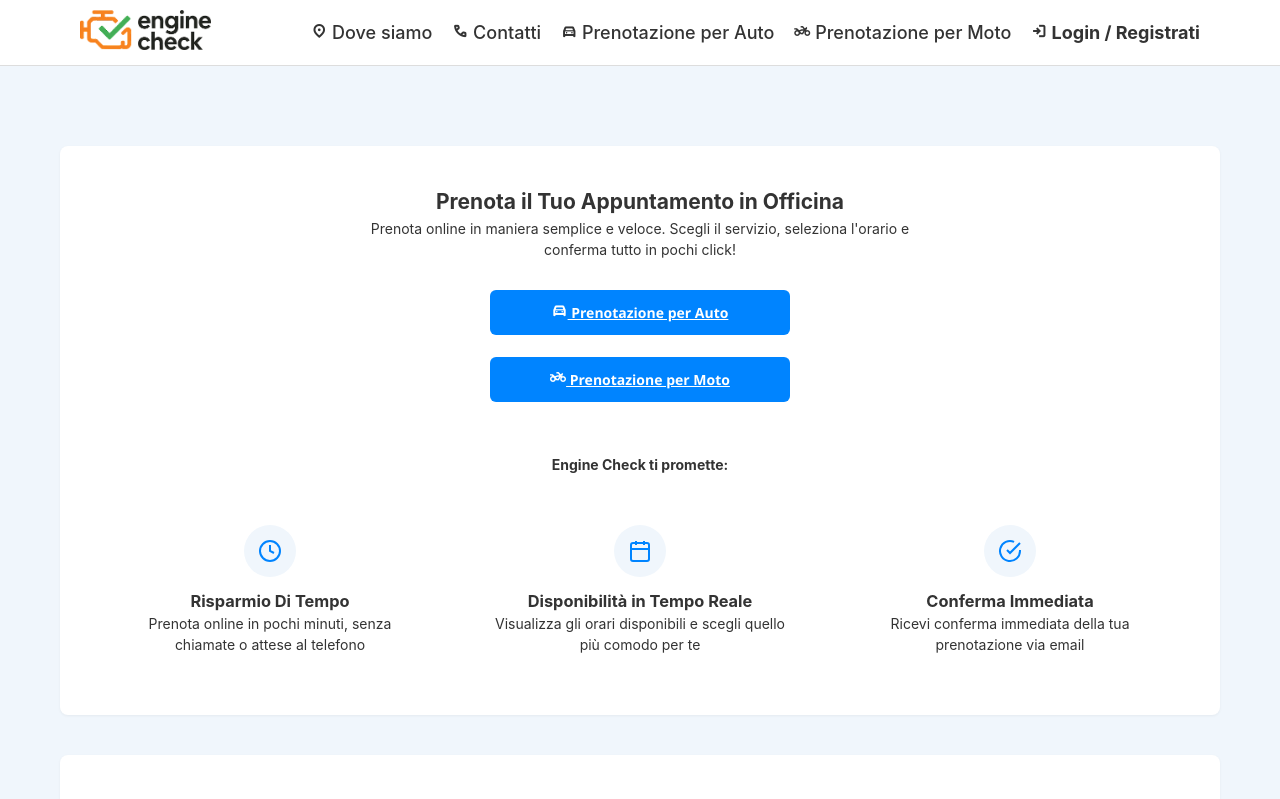
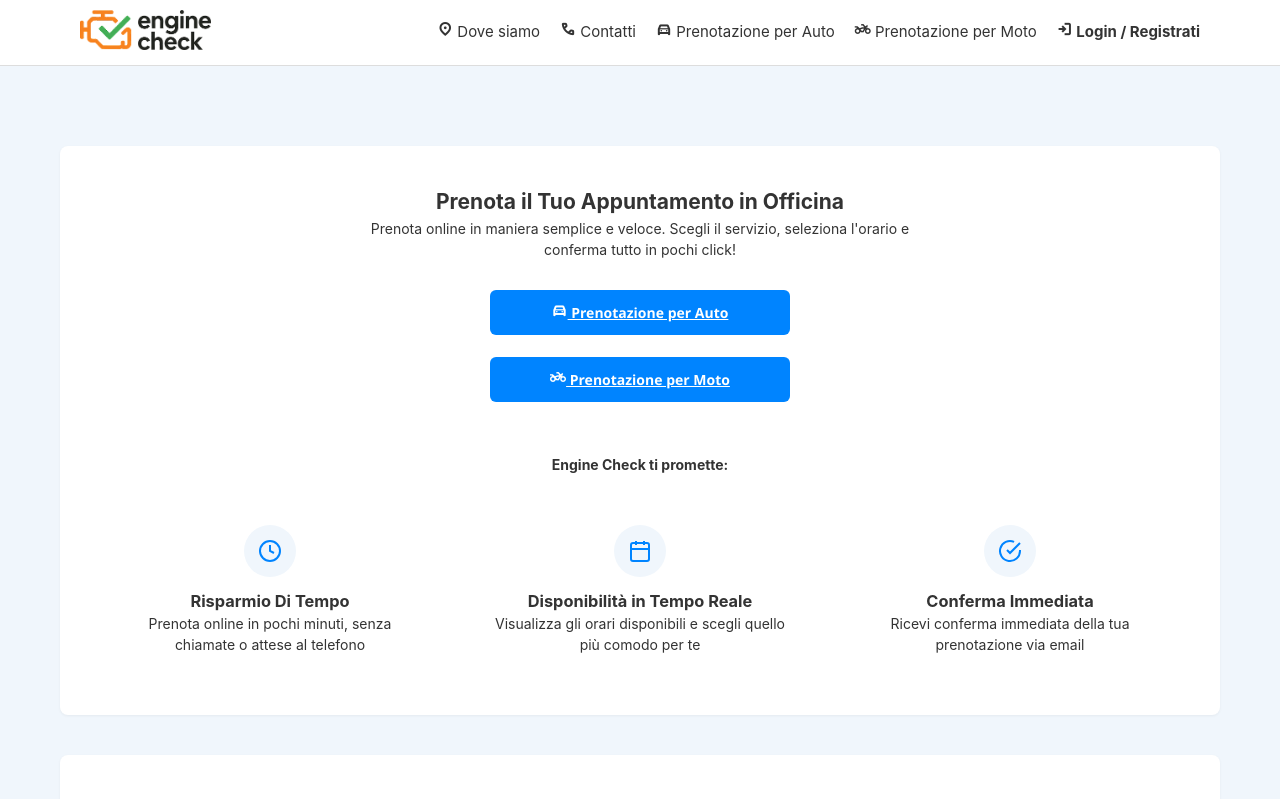
Before and after one commit to StatJon/Progetto-IngegneriaSistemiWeb, a Vue app in the folder EngineCheckProject/frontend/: page / in a window 1280 px wide. Shown: the top 799 px of the page. Built offline with nearby package versions, Linux system fonts and the light colour scheme; no server answers.

Commit message:
fix : fixed nav size

```diff
--- a/EngineCheckProject/frontend/src/App.vue
+++ b/EngineCheckProject/frontend/src/App.vue
@@ -179,8 +179,8 @@ body {
 .nav-item {
   text-decoration: none;
   color: #333;
-  font-weight: 500;
-  font-size: 18px;
+  font-weight: 400;
+  font-size: 15px;
 }
 
 .nav-item.highlight {
```
